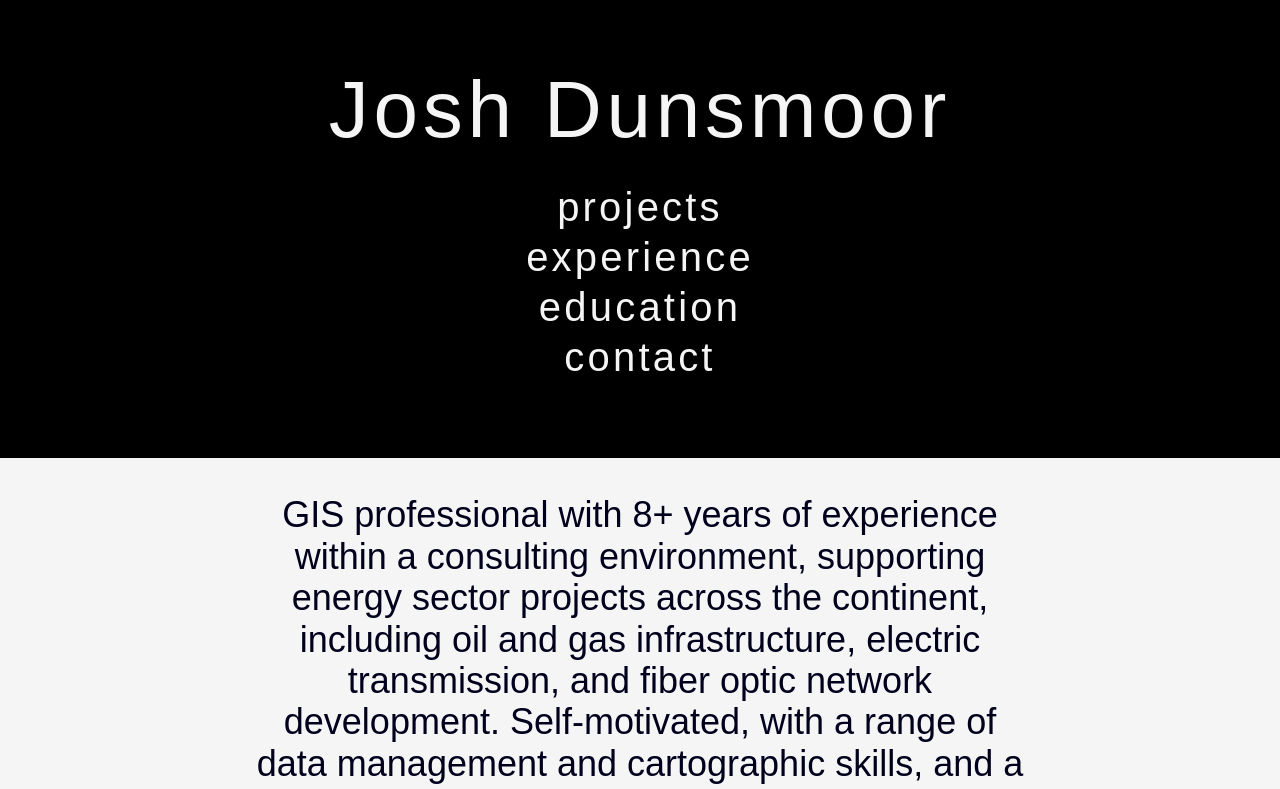
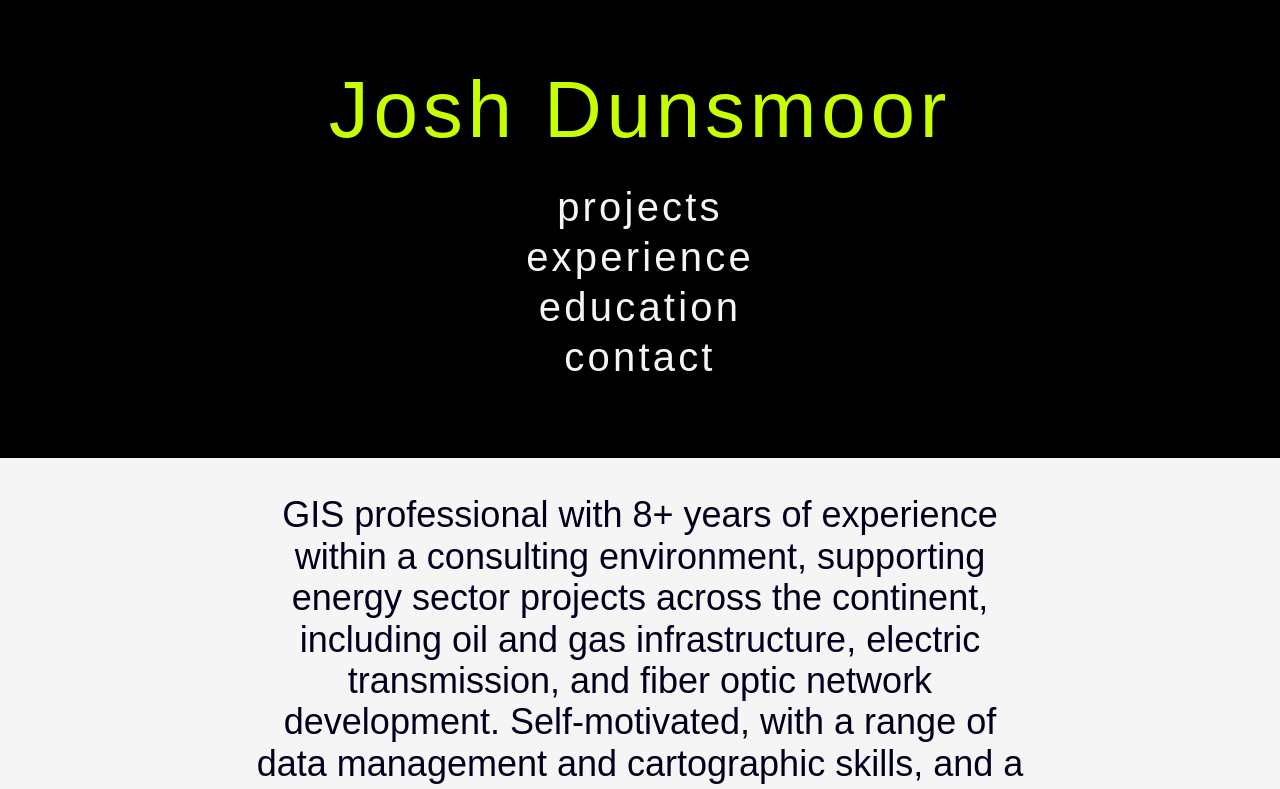
Before and after one commit to joshduns/portfolio, a plain HTML site: page index.html in a window 1280 px wide. In both pictures the pointer is over the link "Josh Dunsmoor". Shown: the top 789 px of the page. Drawn offline with Linux system fonts and the light colour scheme; a web font is replaced by a local one.

Commit message:
Hover color to H1

```diff
--- a/style.css
+++ b/style.css
@@ -21,6 +21,10 @@ header h1 {
     margin: 0 6% 0 6%;
     padding: 2%;
     text-align: center;
+}
+
+header h1 a:hover {
+    color:rgb(200, 255, 0);
 }
 
 header h1 a {
```
